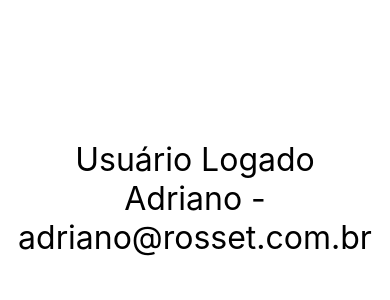
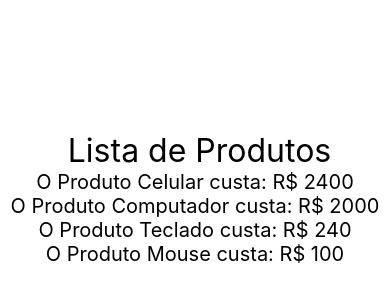
Before and after one commit to adrianoheissig/Exercicios-React-Native, a React Native app: screen / in a window 390 px wide. Shown: the part 224-524 px from the top of the page. Built offline with nearby package versions, Linux system fonts and the light colour scheme.

Commit message:
Componente Renderizar Lista #01

```diff
--- a/src/App.js
+++ b/src/App.js
@@ -1,8 +1,8 @@
 import React from 'react';
 import {SafeAreaView, StyleSheet} from 'react-native';
+import ListaProdutos from './components/produtos/ListaProdutos';
 
-import UsuarioLogado from './components/UsuarioLogado';
-
+// import UsuarioLogado from './components/UsuarioLogado';
 // import Familia from './components/relacao/Familia';
 // import Membros from './components/relacao/Membros';
 // import Diferenciar from './components/Diferenciar';
@@ -20,6 +20,8 @@ import UsuarioLogado from './components/UsuarioLogado';
 const App = () => {
   return (
     <SafeAreaView style={style.App}>
+      <ListaProdutos />
+      {/*
       <UsuarioLogado
         usuario={{nome: 'Adriano', email: 'adriano@rosset.com.br'}}
       />
@@ -27,7 +29,6 @@ const App = () => {
       <UsuarioLogado usuario={{email: 'adriano@rosset.com.br'}} />
       <UsuarioLogado usuario={{}} />
       <UsuarioLogado usuario={null} />
-      {/*
       <Familia>
         <Membros nome="Adriano" sobreNome="Heissig" />
         <Membros nome="Ana" sobreNome="Heissig" />
--- /dev/null
+++ b/src/components/produtos/ListaProdutos.js
@@ -0,0 +1,25 @@
+import React from 'react';
+
+import {Text} from 'react-native';
+
+import estilo from '../estilo';
+import produtos from './produtos';
+
+export default props => {
+  function obterLista() {
+    return produtos.map(p => {
+      return (
+        <Text key={p.id} style={estilo.fontM}>
+          O Produto {p.nome} custa: R$ {p.preco}
+        </Text>
+      );
+    });
+  }
+
+  return (
+    <>
+      <Text style={estilo.fontG}> Lista de Produtos</Text>
+      {obterLista()}
+    </>
+  );
+};
--- /dev/null
+++ b/src/components/produtos/produtos.js
@@ -0,0 +1,6 @@
+export default [
+  {id: 1, nome: 'Celular', preco: '2400'},
+  {id: 2, nome: 'Computador', preco: '2000'},
+  {id: 3, nome: 'Teclado', preco: '240'},
+  {id: 4, nome: 'Mouse', preco: '100'},
+];
```
